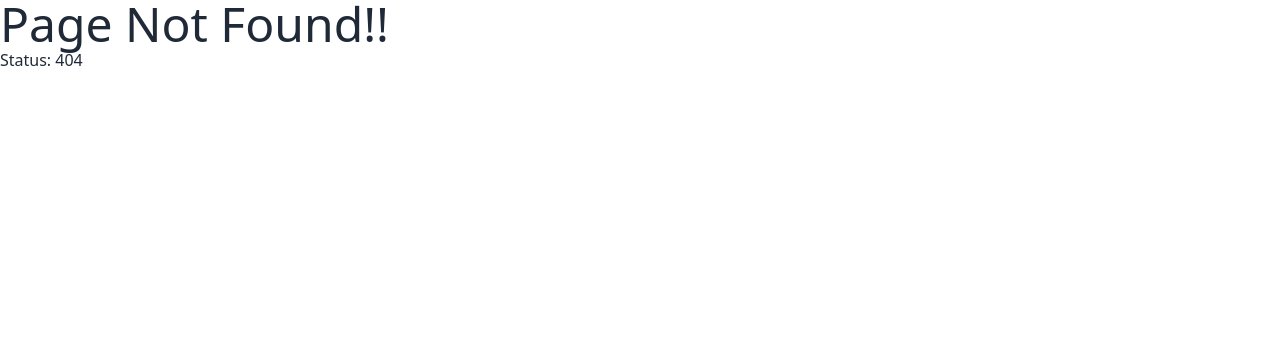
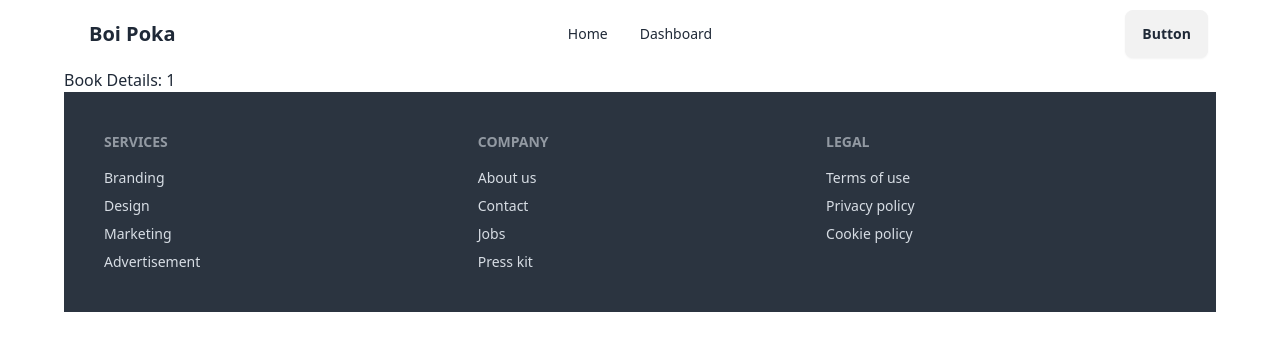
Before and after one commit to emonShimoul/react-boipoka-books-vibe, a React (Vite) app: page /books/1 in a window 1280 px wide. Before the commit this address had no page. Shown: the top 350 px of the page. Built offline with nearby package versions, Linux system fonts and the light colour scheme.

Commit message:
set book details route

```diff
--- a/src/components/Book/Book.jsx
+++ b/src/components/Book/Book.jsx
@@ -1,8 +1,10 @@
 import React from "react";
+import { Link } from "react-router-dom";
 
 const Book = ({ book }) => {
-  const { image, bookName, author, tags, category } = book;
+  const { bookId, image, bookName, author, tags, category } = book;
   return (
+    <Link to={`/books/${bookId}`}>
       <div className="card bg-base-100 w-96 shadow-xl p-6">
         <figure className="bg-gray-200 py-10 rounded-2xl">
           <img src={image} className="h-[166px]" alt={bookName} />
@@ -54,6 +56,7 @@ const Book = ({ book }) => {
           </div>
         </div>
       </div>
+    </Link>
   );
 };
 
--- /dev/null
+++ b/src/components/BookDetail/BookDetail.jsx
@@ -0,0 +1,15 @@
+import React from "react";
+import { useParams } from "react-router-dom";
+
+const BookDetail = () => {
+  const { bookId } = useParams();
+  //   console.log(param);
+
+  return (
+    <div>
+      <h2>Book Details: {bookId}</h2>
+    </div>
+  );
+};
+
+export default BookDetail;
--- a/src/main.jsx
+++ b/src/main.jsx
@@ -7,6 +7,7 @@ import Root from "./components/Root/Root";
 import ErrorPage from "./components/ErrorPage/ErrorPage";
 import Home from "./components/Home/Home";
 import Dashboard from "./components/Dashboard/Dashboard";
+import BookDetail from "./components/BookDetail/BookDetail";
 
 const router = createBrowserRouter([
   {
@@ -17,6 +18,10 @@ const router = createBrowserRouter([
       {
         path: "/",
         element: <Home></Home>,
+      },
+      {
+        path: "books/:bookId",
+        element: <BookDetail></BookDetail>,
       },
       {
         path: "dashboard",
```
Lines whose indentation alone changed are shown as unchanged.
